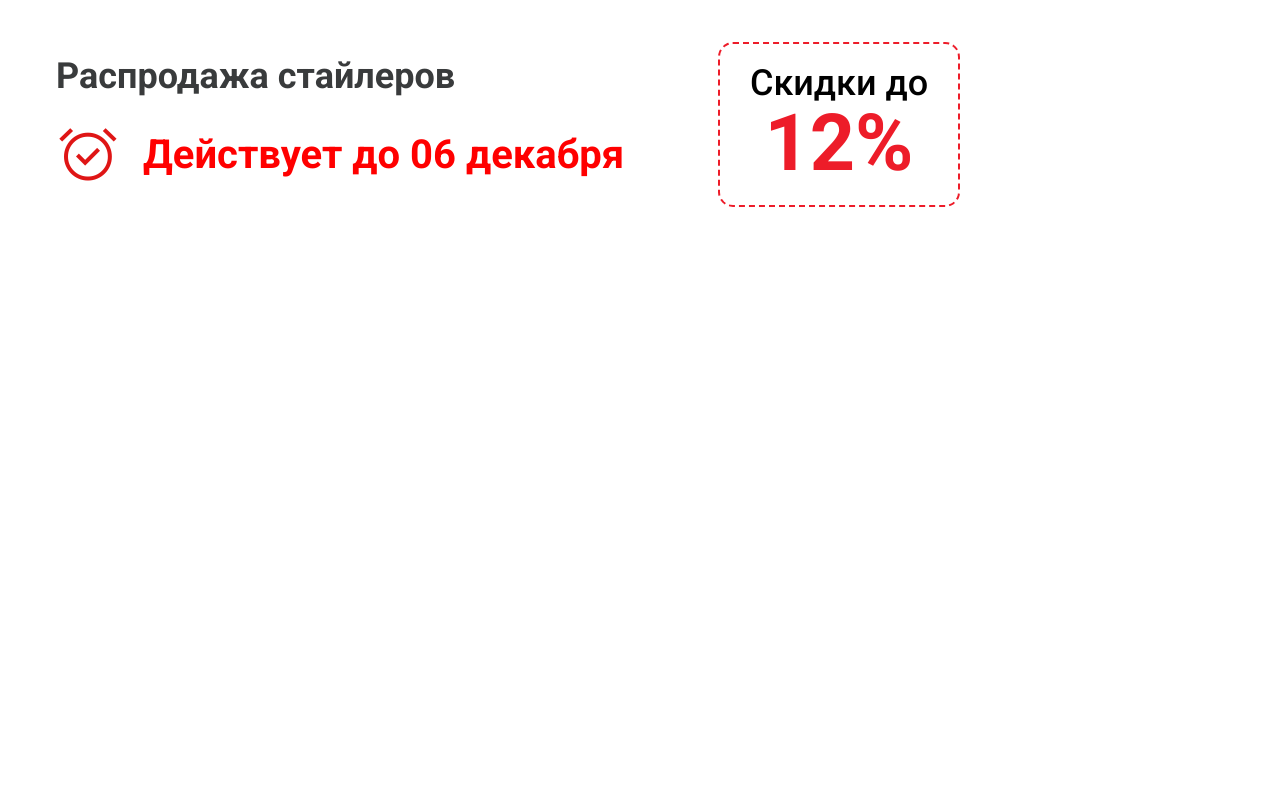
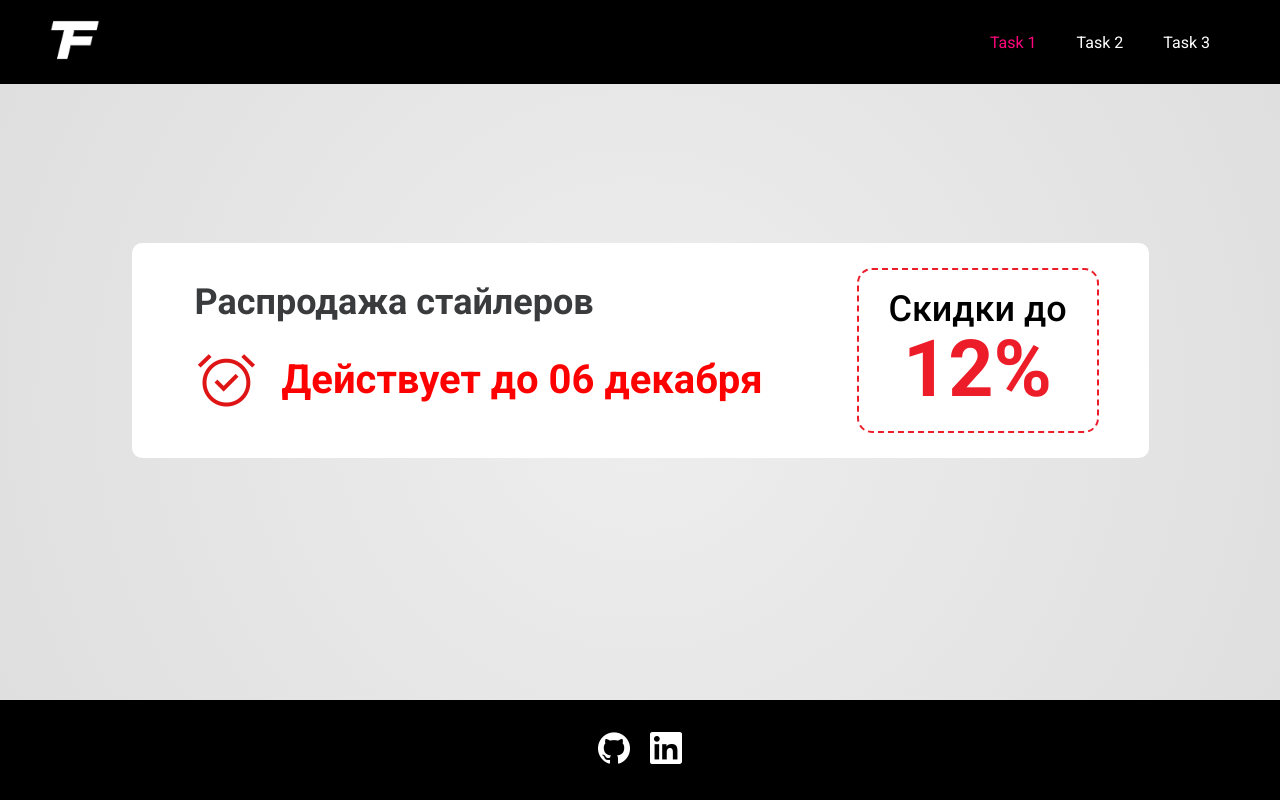
Before and after one commit to fedotick/WEBLab9, a plain HTML site: page pages/task-1.html in a window 1280 px wide. Drawn offline with nearby package versions, Linux system fonts and the light colour scheme.

Commit message:
Added headers and footers

```diff
--- a/assets/css/style.css
+++ b/assets/css/style.css
@@ -7,6 +7,7 @@ body {
     flex-direction: column;
     min-height: 100vh;
     margin: 0;
+    background: radial-gradient(circle, rgb(238, 238, 238), rgb(222, 222, 222));
 }
 
 header {
--- a/assets/css/task-1.css
+++ b/assets/css/task-1.css
@@ -1,20 +1,21 @@
 /* <link rel="preconnect" href="https://fonts.googleapis.com">
 <link rel="preconnect" href="https://fonts.gstatic.com" crossorigin>
 <link href="https://fonts.googleapis.com/css2?family=Inter:wght@100..900&family=Roboto:ital,wght@0,100;0,300;0,400;0,500;0,700;0,900;1,100;1,300;1,400;1,500;1,700;1,900&display=swap" rel="stylesheet"> */
-
-body {
-    margin: 0;
-}
-
-.content {
-    margin: 42px 0 0 43px;
-}
 
 .outer-container {
     font-family: "Roboto", sans-serif;
     width: 917px;
     height: 165px;
+    padding: 25px 50px;
+    border-radius: 10px;
     display: flex;
+    background-color: rgb(255, 255, 255);
+    box-shadow: rgba(0, 0, 0, 25%);
+    transition: all 0.3s ease-in-out;
+}
+
+.outer-container:hover {
+    scale: 1.025;
 }
 
 .sale-section {
--- a/assets/css/task-2.css
+++ b/assets/css/task-2.css
@@ -1,21 +1,19 @@
 /* <link rel="preconnect" href="https://fonts.googleapis.com">
 <link rel="preconnect" href="https://fonts.gstatic.com" crossorigin>
 <link href="https://fonts.googleapis.com/css2?family=Inter:wght@100..900&family=Roboto:ital,wght@0,100;0,300;0,400;0,500;0,700;0,900;1,100;1,300;1,400;1,500;1,700;1,900&display=swap" rel="stylesheet"> */
-
-body {
-    margin: 0;
-}
-
-.content {
-    margin: 13px 0 0 10px;
-}
 
 .program-list {
     font-family: "Roboto", sans-serif;
     width: 243px;
     padding: 14px 16px 7px;
     border-radius: 5px;
+    background-color: rgb(255, 255, 255);
     box-shadow: 5px 5px 0 rgba(0, 0, 0, 10%);
+    transition: all 0.3s ease-in-out;
+}
+
+.program-list:hover {
+    scale: 1.025;
 }
 
 .program-list div:last-child {
--- a/pages/task-1.html
+++ b/pages/task-1.html
@@ -13,7 +13,21 @@
     <link rel="stylesheet" href="https://fonts.googleapis.com/css2?family=Material+Symbols+Outlined:opsz,wght,FILL,GRAD@24,400,0,0" />
 </head>
 <body>
-    <div class="content">
+    <header>
+        <div class="content">
+            <div class="logo">
+                <a href="../index.html">
+                    <img width="50px" src="../assets/img/logo-white.png" alt="FT">
+                </a>
+            </div>
+            <div class="tasks">
+                <a class="button-1 active" href="">Task 1</a>
+                <a class="button-1" href="task-2.html">Task 2</a>
+                <a class="button-1" href="https://fedotick.github.io/CV/" target="_blank" rel="noopener noreferrer">Task 3</a>
+            </div>
+        </div>
+    </header>
+    <div class="content center">
         <div class="outer-container">
             <div class="sale-section">
                 <div class="header-section">
@@ -32,5 +46,17 @@
             </div>
         </div>
     </div>
+    <footer>
+        <div class="content center">
+            <div class="links">
+                <a href="https://github.com/fedotick" target="_blank" rel="noopener noreferrer">
+                    <img src="../assets/img/social-media-icons/github-white.png" alt="GitHub">
+                </a>
+                <a href="https://www.linkedin.com/in/fe-dot/" target="_blank" rel="noopener noreferrer">
+                    <img src="../assets/img/social-media-icons/linkedin-white.png" alt="LinkedIn">
+                </a>
+            </div>
+        </div>
+    </footer>
 </body>
 </html>
```
Also changed, not shown: pages/task-2.html (+27 -1 lines).
